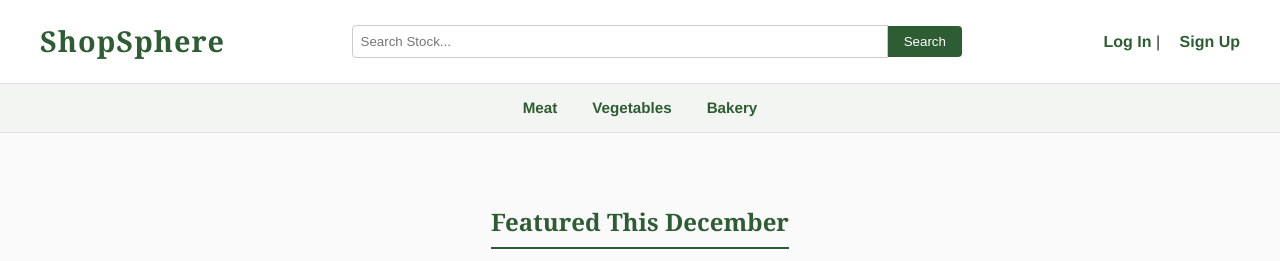
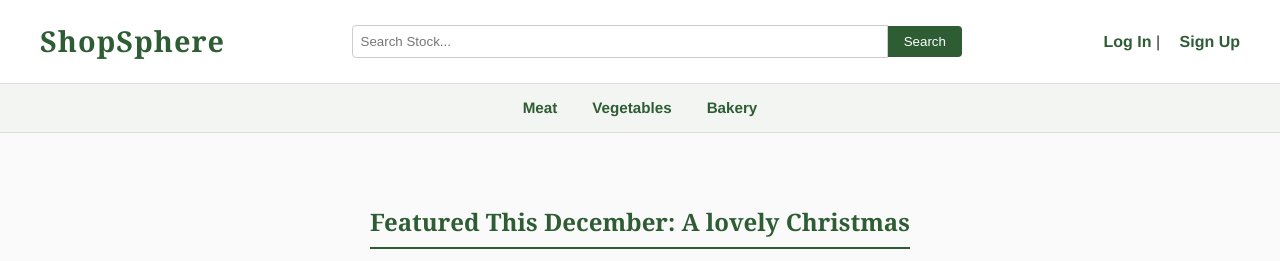
Before and after one commit to drewhy98/devops_shop, a PHP site: page / in a window 1280 px wide. Shown: the top 261 px of the page. Run offline with PHP 8.4, Linux system fonts and the light colour scheme.

Commit message:
Update index.php
updated featured title

```diff
--- a/site/index.php
+++ b/site/index.php
@@ -238,7 +238,7 @@ session_start();
 
   <!-- MAIN FEATURED -->
   <section class="featured">
-    <h2>Featured This December</h2>
+    <h2>Featured This December: A lovely Christmas</h2>
     <img src="https://learn.surlatable.com/wp-content/uploads/2022/12/Tips-for-planning-your-Christmas-dinner.jpg" alt="Christmas Dinner">
   </section>
 
```
